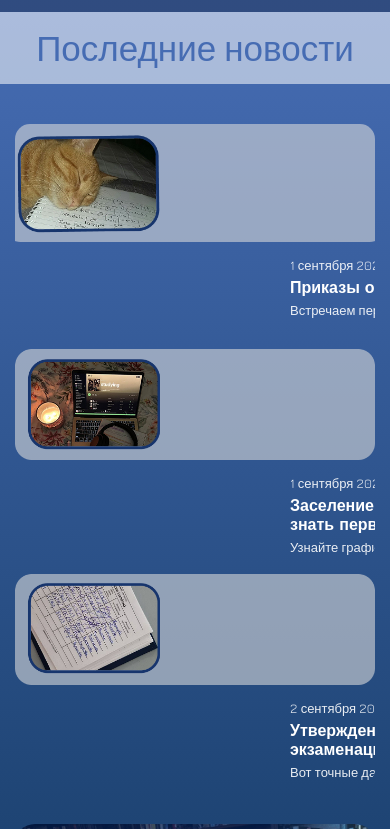
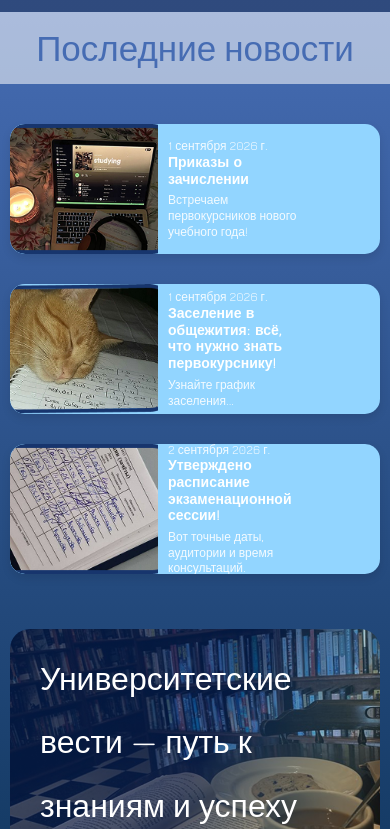
Before and after one commit to t9747981-hue/kafedra-site, a plain HTML site: page index.html in a window 390 px wide. Shown: the part 2095-2924 px from the top of the page. Drawn offline with nearby package versions, Linux system fonts and the light colour scheme.

Commit message:
Окончательно починил новости (текст рядом с картинкой)

```diff
--- a/index.html
+++ b/index.html
@@ -153,7 +153,7 @@
                 <div class="news-content" id="news-content">
                     <div class="news-list">
                         <article class="news-card">
-                            <img src="nov1.png" alt="Приказы о зачислении" class="news-photo">
+                            <img src="Rectangle 21.png" alt="Приказы о зачислении" class="news-photo">
                             <div class="news-text">
                                 <p class="news-date">1 сентября 2026 г.</p>
                                 <h3>Приказы о зачислении</h3>
@@ -162,7 +162,7 @@
                         </article>
 
                         <article class="news-card">
-                            <img src="novs.png" alt="Заселение в общежития" class="news-photo">
+                            <img src="Rectangle 20.png" alt="Заселение в общежития" class="news-photo">
                             <div class="news-text">
                                 <p class="news-date">1 сентября 2026 г.</p>
                                 <h3>
@@ -173,7 +173,7 @@
                         </article>
 
                         <article class="news-card">
-                            <img src="nov2.png" alt="Расписание экзаменов" class="news-photo">
+                            <img src="Rectangle 22.png" alt="Расписание экзаменов" class="news-photo">
                             <div class="news-text">
                                 <p class="news-date">2 сентября 2026 г.</p>
                                 <h3>Утверждено расписание экзаменационной сессии!</h3>
--- a/stale.css
+++ b/stale.css
@@ -178,60 +178,63 @@ body {
     gap: 5px;
 }
 
-/* Одна карточка новости */
+/* =========================================
+   НОВОСТИ (ПК ВЕРСИЯ)
+   ========================================= */
 .news-card {
-    position: relative;        /* ← Якорь для текста */
+    display: flex;           /* Картинка и текст в строку */
+    flex-direction: row;     /* Слева картинка, справа текст */
+    background: #92D5FF;     /* Голубая плашка (как ты просила) */
+    border-radius: 15px;
+    overflow: hidden;        /* Чтобы картинка не вылезала за скругления */
+    margin-bottom: 20px;
+    height: 200px;           /* Высота карточки */
+    box-shadow: 0 4px 10px rgba(0,0,0,0.1);
 }
 
 .news-photo {
-    width: 80%;
-    height: 90%;
-    display: block;
+    width: 40%;              /* Картинка занимает 40% ширины */
+    height: 100%;            /* На всю высоту карточки */
+    object-fit: cover;       /* Картинка заполняет блок без искажений */
+    border-radius: 15px 0 0 15px; /* Скругляем только левые углы */
 }
 
-/* Текст поверх картинки */
 .news-text {
-    position: absolute;        /* ← Вырываем из потока */
-    top: 0;
-    left: 260;
-    right: 100;
-    bottom: 0;
+    width: 60%;              /* Текст занимает 60% ширины */
     padding: 20px;
-    color: white;
     display: flex;
     flex-direction: column;
-    justify-content: center;   /* Текст по центру по вертикали */
+    justify-content: center; /* Текст по центру по вертикали */
+    color: #1a2b4c;          /* Темно-синий цвет текста (чтобы читалось на голубом) */
 }
 
 .news-date {
     font-size: 14px;
     opacity: 0.7;
-    margin-bottom: 5px;       /* ← отступ от даты до заголовка */
+    margin-bottom: 5px;
 }
 
 .news-text h3 {
     font-size: 20px;
-    margin-bottom: 3px;
-    margin-top: 0;      /* ← отступ от заголовка до текста */
-    line-height: 1.2;
-    color: #17356D;
+    margin: 0 0 10px 0;
+    line-height: 1.3;
+    color: #1d4286;          /* Темно-синий цвет заголовка */
 }
+
 .news-text h3 a {
-    color: inherit;              /* ← Цвет как у родителя (h3) */
-    text-decoration: none;       /* ← Убираем подчёркивание */
-    transition: 0.2s;            /* ← Плавное изменение */
+    color: inherit;
+    text-decoration: none;
 }
 
 .news-text h3 a:hover {
-    text-decoration: underline;  /* ← Подчёркивание только при наведении */
-    color: #2C3E50;              /* ← Темнее при наведении (по желанию) */
+    text-decoration: underline;
 }
+
 .news-text p {
     font-size: 14px;
+    margin: 0;
+    line-height: 1.4;
     opacity: 0.9;
-    line-height: 1.4;         /* ← расстояние между строками */
-    margin-top: 0;
-    color: #17356D;           /* ← убираем отступ сверху */
 }
 .news-banner {
     background-image: url('dlanov.png');     /* ← Картинка как фон */
@@ -612,7 +615,6 @@ body {
 .card p { font-size: 16px; margin-bottom: 10px; }
 
 /* ===== НОВОСТИ ===== */
-/* ===== НОВОСТИ ===== */
 .news {
     background: linear-gradient(to bottom, #466CB3, #0f355c);
     padding-bottom: 60px;
@@ -643,37 +645,59 @@ body {
     gap: 15px; /* Уменьшили расстояние между плашками */
 }
 
-/* Карточка новости */
+/* =========================================
+   НОВОСТИ (ПК ВЕРСИЯ - ФИНАЛ)
+   ========================================= */
 .news-card {
-    position: relative;
-    height: 210px;                /* ПЛАШКИ СТАЛИ МЕНЬШЕ (было 200px) */
+    display: flex;           /* Картинка и текст в строку */
+    flex-direction: row;     /* Слева картинка, справа текст */
+    background: #92D5FF;     /* Голубая плашка */
     border-radius: 15px;
     overflow: hidden;
-    display: flex;
+    margin-bottom: 20px;
+    height: 200px;
+    box-shadow: 0 4px 10px rgba(0,0,0,0.1);
 }
 
-/* Картинка */
 .news-photo {
-    width: 100%;
+    width: 40%;              /* Картинка слева (40% ширины) */
     height: 100%;
     object-fit: cover;
-    position: absolute;
-    top: 0;
-    left: 0;
-    z-index: 1;
+    border-radius: 15px 0 0 15px; /* Скругляем только левые углы */
 }
 
-/* Текст поверх картинки */
 .news-text {
-    position: relative;
-    z-index: 2;
-    padding: 15px 60px;           /* Уменьшили отступы */
-    color: white;
+    width: 60%;              /* Текст справа (60% ширины) */
+    padding: 20px;
     display: flex;
     flex-direction: column;
     justify-content: center;
-    width: 100%;
+    color: #1a2b4c;          /* Темно-синий текст */
+}
 
+.news-date {
+    font-size: 14px;
+    opacity: 0.7;
+    margin-bottom: 5px;
+}
+
+.news-text h3 {
+    font-size: 20px;
+    margin: 0 0 10px 0;
+    line-height: 1.3;
+    color: #1d4286;
+}
+
+.news-text h3 a {
+    color: inherit;
+    text-decoration: none;
+}
+
+.news-text p {
+    font-size: 14px;
+    margin: 0;
+    line-height: 1.4;
+    opacity: 0.9;
 }
 
 .news-date {
@@ -876,105 +900,75 @@ body {
 .btn-card:hover {
     background-color: #365fa3;
 }
+
 /* =========================================
-   АДАПТИВНОСТЬ (ВСЁ, ЧТО НИЖЕ — ДЛЯ ТЕЛЕФОНОВ)
+   АДАПТИВНОСТЬ (ДЛЯ ТЕЛЕФОНОВ)
    ========================================= */
 @media (max-width: 768px) {
-        /* ШАПКА — всё в одну строку */
+    /* ШАПКА */
     .main-header {
-        flex-direction: row;       /* В ряд */
-        justify-content: space-between; /* По краям */
-        padding: 10px 15px;        /* Маленькие отступы */
+        flex-direction: row;
+        justify-content: space-between;
+        padding: 10px 15px;
         gap: 10px;
     }
+    .logo { gap: 10px; font-size: 18px; }
+    .logo-icon { width: 35px; height: 35px; }
+    .main-nav ul { flex-direction: row; gap: 10px; flex-wrap: wrap; justify-content: center; }
+    .main-nav a { font-size: 14px; }
+    .logo-znach { width: 30px; height: 15px; }
 
-    .logo {
-        gap: 10px;
-        font-size: 18px;           /* Мелкий шрифт названия */
-    }
-
-    .logo-icon {
-        width: 35px;               /* Маленькая звезда */
-        height: 35px;
-    }
-
-    /* Меню — в ряд */
-    .main-nav ul {
-        flex-direction: row;       /* В ряд */
-        gap: 10px;
-        flex-wrap: wrap;           /* Если не влезет — перенесется */
-        justify-content: center;
-    }
-
-    .main-nav a {
-        font-size: 14px;           /* Мелкий шрифт меню */
-    }
-
-    .logo-znach {
-        width: 30px;
-        height: 15px;
-    }
-
-    /* Баннер */
+    /* БАННЕР */
     .str1 { padding: 80px 20px 50px; }
     .str1 h1 { font-size: 32px; }
     .str1 p { font-size: 18px; }
 
-    /* ПЕДАГОГИ: 3 карточки в ряд */
+    /* ПЕДАГОГИ */
     .cards {
-        grid-template-columns: repeat(3, 1fr); /* ← 3 колонки на телефоне */
-        gap: 10px; /* Уменьшаем расстояние */
+        grid-template-columns: repeat(3, 1fr);
+        gap: 10px;
         padding: 15px;
     }
-    .card { padding: 8px; } /* Уменьшаем внутренние отступы карточки */
-    .card h3 { font-size: 14px; } /* Уменьшаем шрифт имени */
-    .card p { font-size: 12px; } /* Уменьшаем шрифт описания */
+    .card { padding: 8px; }
+    .card h3 { font-size: 14px; }
+    .card p { font-size: 12px; }
     .pedagogs-header h2 { font-size: 24px; }
 
-    /* НОВОСТИ: Исправляем картинку */
+    /* НОВОСТИ НА ТЕЛЕФОНЕ (В СТРОКУ, КАК НА ПК) */
     .news-content {
         grid-template-columns: 1fr;
-        padding: 0 15px;
+        padding: 0 10px;
     }
-    .news-card {     /* НОВОСТИ: Исправляем карточки для телефона */
-    .news-content {
-        grid-template-columns: 1fr; /* В одну колонку */
-        padding: 0 15px;
+
+    .news-card {
+        flex-direction: row; /* Картинка слева, текст справа */
+        height: 130px;       /* Уменьшенная высота */
+        margin-bottom: 15px;
     }
-    .news-card {
-        height: auto; /* Убираем жесткую высоту */
-        flex-direction: column; /* Картинка сверху, текст снизу */
-        margin-bottom: 15px;
-        background: rgba(255, 255, 255, 0.1); /* Легкий фон для карточки */
-        border-radius: 15px;
-        overflow: hidden;
+
+    .news-photo {
+        width: 40%;          /* Картинка слева */
+        height: 100%;
+        border-radius: 15px 0 0 15px;
     }
-    .news-photo {
-        position: relative; /* Возвращаем в поток */
-        width: 100%;
-        height: 150px; /* ← УМЕНЬШИЛИ ВЫСОТУ КАРТИНКИ (было 180, стало 150) */
-        object-fit: cover; /* Картинка не искажается */
+
+    .news-text {
+        width: 60%;          /* Текст справа */
+        padding: 10px;
     }
-    .news-text {
-        position: relative; /* Текст идет после картинки */
-        padding: 15px;
+
+    .news-text h3 {
+        font-size: 14px;
+        margin-bottom: 5px;
     }
-    .news-text h3 {
-        font-size: 16px; /* Чуть уменьшили шрифт заголовка */
-        max-width: 100%; /* Убираем ограничение ширины */
+
+    .news-text p {
+        font-size: 12px;
     }
-    .news-text p {
-        font-size: 13px;
-        max-width: 100%;
+
+    .news-date {
+        font-size: 11px;
     }
-        flex-direction: column; /* Картинка над текстом */
-    }
-    .news-photo {
-        width: 100%;
-        height: 180px;
-        object-fit: cover; /* Чтобы не сплющивалась */
-    }
-    .news-text { padding: 15px; }
 
     /* ЗАЯВКИ */
     .zayav-content {
@@ -984,9 +978,9 @@ body {
     }
     .stats-row { flex-direction: column; align-items: flex-start; gap: 15px; }
 
-    /* ПОДВАЛ: Звезда и текст слева, контакты справа */
+    /* ПОДВАЛ */
     .main-footer {
-        flex-direction: row; /* В ряд */
+        flex-direction: row;
         justify-content: space-between;
         align-items: center;
         padding: 20px 15px;
@@ -994,20 +988,14 @@ body {
         gap: 10px;
     }
     .footer-logo {
-        flex-direction: column; /* Звезда над текстом */
+        flex-direction: column;
         align-items: flex-start;
         gap: 5px;
     }
     .footer-star { width: 40px; height: 40px; }
     .footer-text { font-size: 18px; letter-spacing: 1px; }
-
-    .footer-contacts {
-        text-align: right; /* Контакты справа */
-    }
-    .footer-contacts p {
-        font-size: 12px; /* Мелкий шрифт для контактов */
-        margin-bottom: 5px;
-    }
+    .footer-contacts { text-align: right; }
+    .footer-contacts p { font-size: 12px; margin-bottom: 5px; }
 }
 /* ===== БЛОК "НАШИ ПЕДАГОГИ" (ЗАГОЛОВОК + СОРТИРОВКА) ===== */
 .pedagogs-header {
```
Also changed, not shown: Rectangle 20.png (added), Rectangle 21.png (added), Rectangle 22.png (added).
